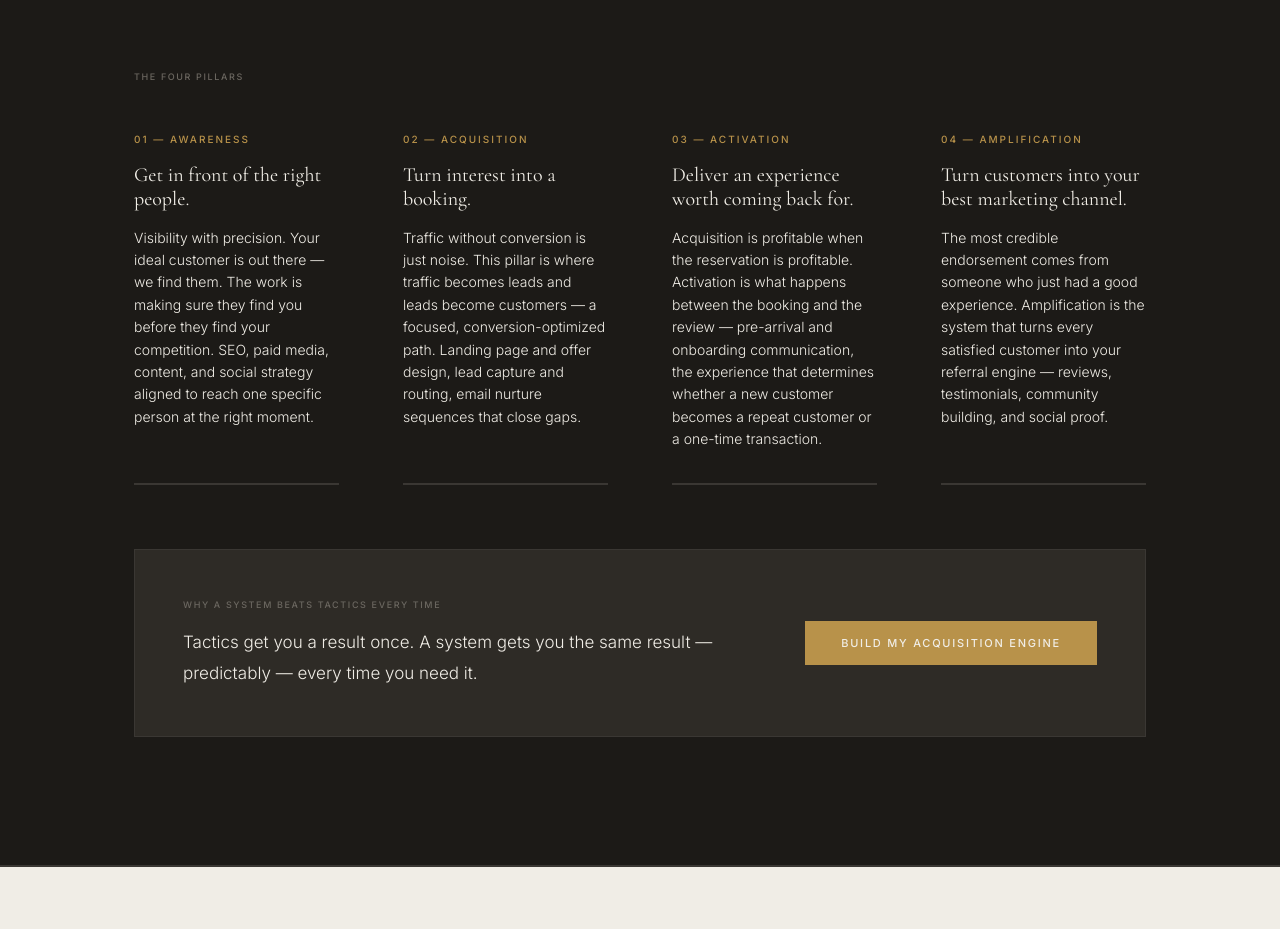
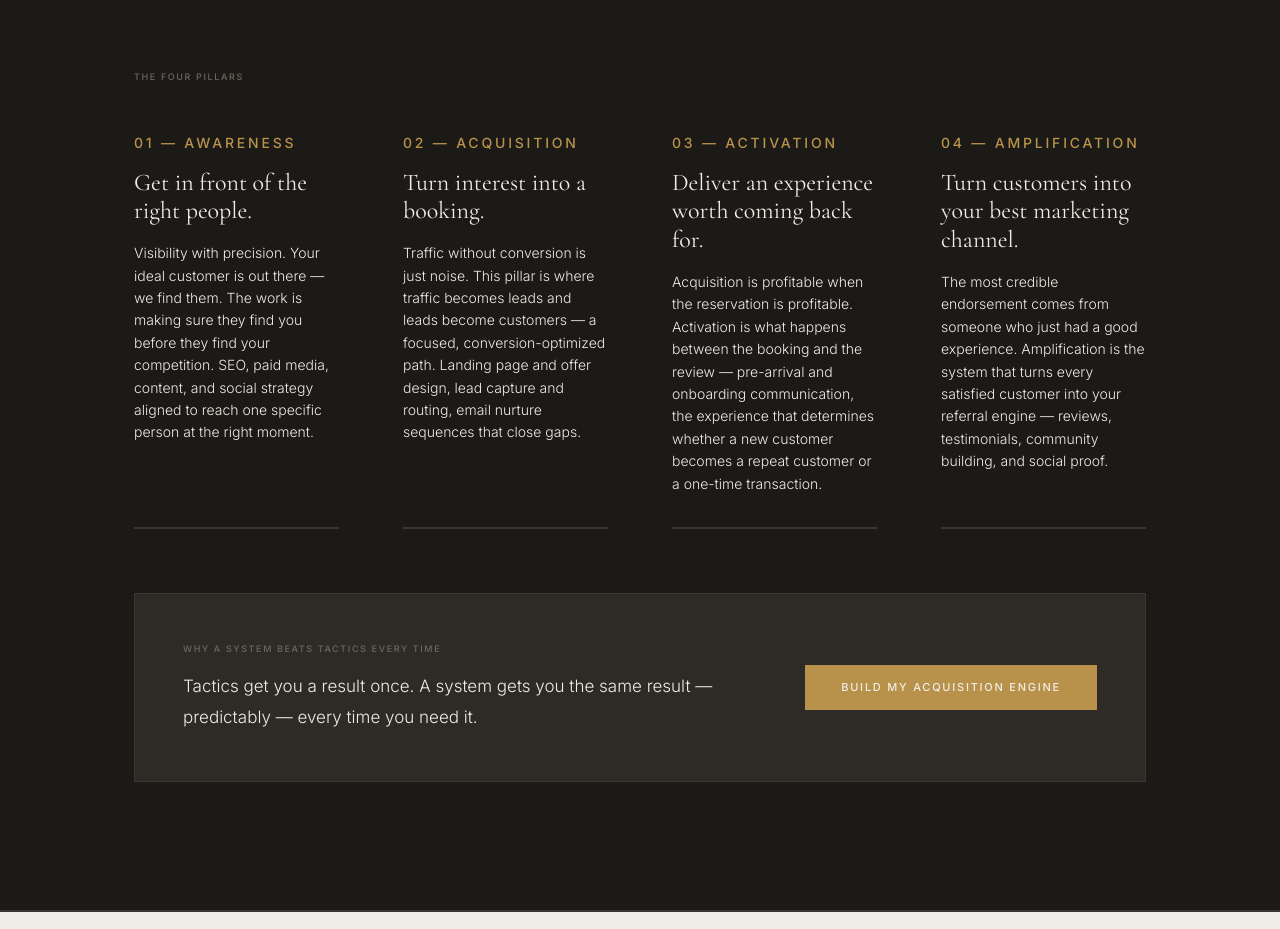
Before and after one commit to letsnavigatebmw/aperture-hospitality, a Next.js app: page /capabilities in a window 1280 px wide. Shown: the part 2800-3729 px from the top of the page. Built offline with nearby package versions, Linux system fonts and the light colour scheme.

Commit message:
Increase size of four pillar titles

```diff
--- a/app/capabilities/page.tsx
+++ b/app/capabilities/page.tsx
@@ -276,10 +276,10 @@ export default function CapabilitiesPage() {
                 }
               ].map((pillar, i) => (
                 <div key={i} style={{ paddingBottom: '2rem', borderBottom: '2px solid #3a3733' }}>
-                  <div style={{ fontSize: '0.625rem', fontWeight: 500, letterSpacing: '0.2em', textTransform: 'uppercase', color: '#B8924A', marginBottom: '1rem' }}>
+                  <div style={{ fontSize: '0.875rem', fontWeight: 500, letterSpacing: '0.2em', textTransform: 'uppercase', color: '#B8924A', marginBottom: '1rem' }}>
                     {pillar.num} — {pillar.title.toUpperCase()}
                   </div>
-                  <h4 style={{ fontFamily: "'Cormorant Garamond', Georgia, serif", fontSize: '1.25rem', fontWeight: 400, color: '#F0EDE6', lineHeight: 1.2, marginBottom: '1rem' }}>
+                  <h4 style={{ fontFamily: "'Cormorant Garamond', Georgia, serif", fontSize: '1.5rem', fontWeight: 400, color: '#F0EDE6', lineHeight: 1.2, marginBottom: '1rem' }}>
                     {pillar.desc}
                   </h4>
                   <p style={{ fontSize: '0.875rem', fontWeight: 300, lineHeight: 1.6, color: '#F0EDE6' }}>
```
